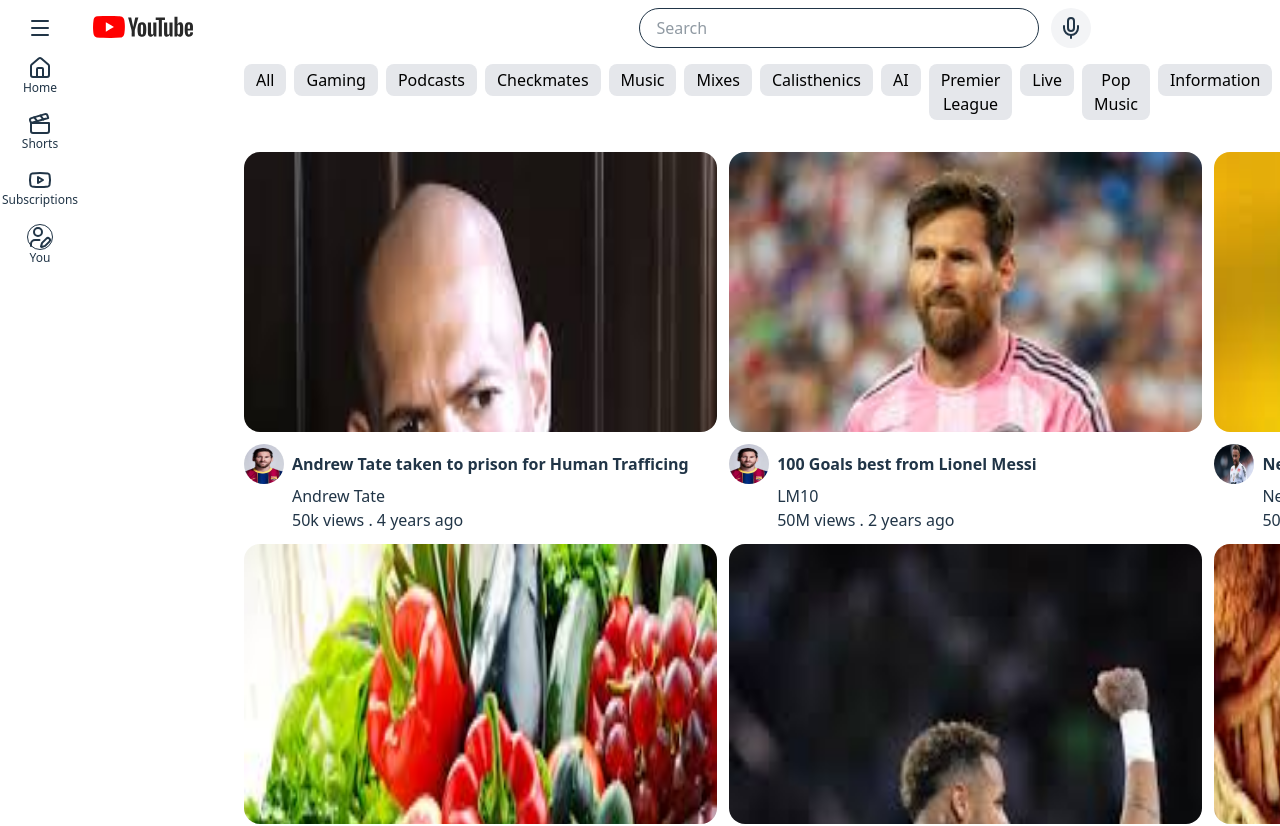
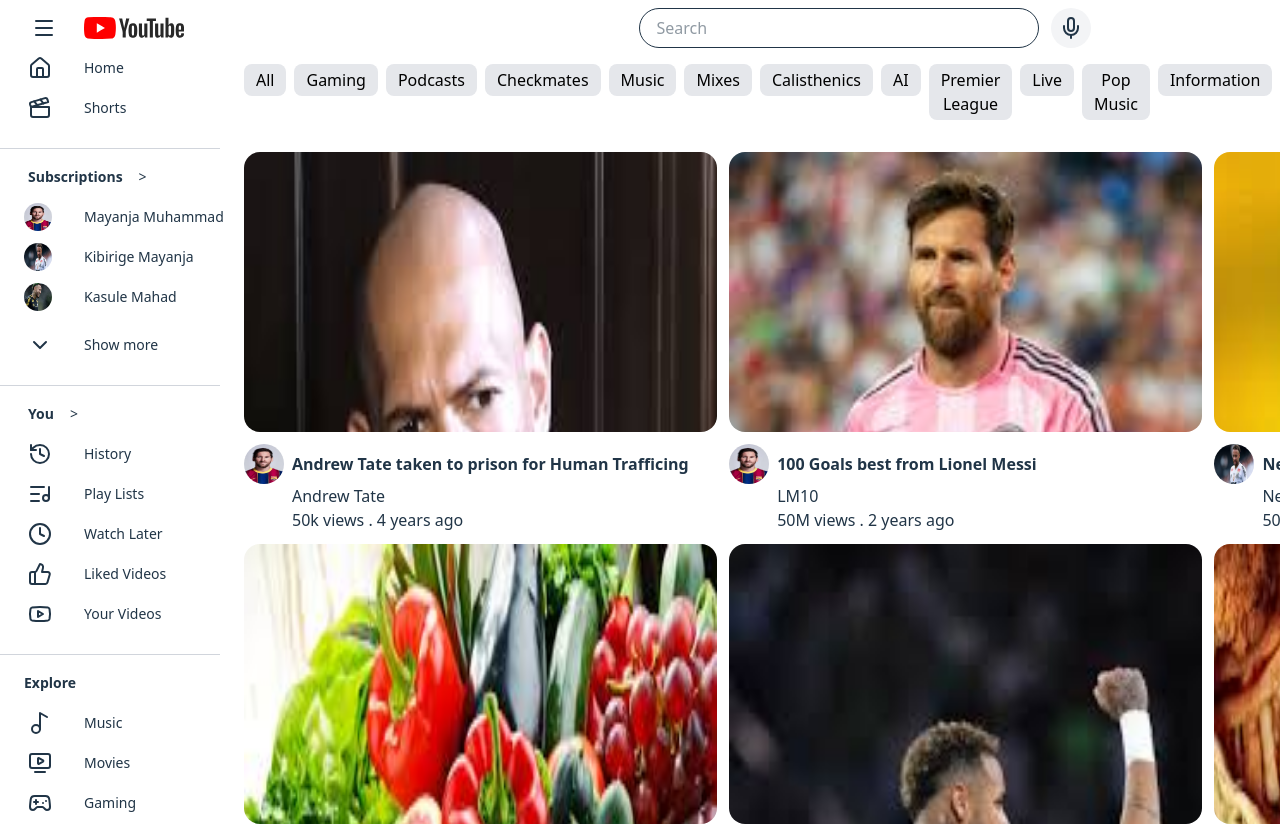
Before and after one commit to mayanjer/YouTube-clone, a React (Vite) app: page / in a window 1280 px wide. Shown: the top 826 px of the page. Built offline with nearby package versions, Linux system fonts and the light colour scheme.

Commit message:
added some padding onto the buttons

```diff
--- a/src/components/SideBar.jsx
+++ b/src/components/SideBar.jsx
@@ -15,6 +15,8 @@
   BadgeQuestionMark,
   MessageCircleReply,
   Menu,
+  ChevronDown,
+  ChevronUp,
 } from "lucide-react";
 import { SUBSCRIPTIONS } from "../data";
 import { useState } from "react";
@@ -25,7 +27,6 @@
   const simpleSideBar = (
     <section className="w-61 grid grid-cols-3" id="simple-side-bar">
       <div className="w-20 flex flex-col items-center col-start-1">
-
         {/* return the button and menu here in case of issues */}
 
         {/* here in between */}
@@ -61,7 +62,7 @@
 
       {/* return the button and menu here in case of issues */}
 
-        {/* here in between */}
+      {/* here in between */}
       <img
         src={youtubeLogo}
         alt=""
@@ -71,10 +72,13 @@
   );
 
   // detailed sidebar rendered on click of the menu icon
+
+  const [visible, setVisible] = useState(3);
+  const visibleSubscribers = SUBSCRIPTIONS.slice(0, visible);
+
   const detailedSideBar = (
     <section className="ml-6 flex flex-col w-55 text-sm" id="detailed-side-bar">
       <div className="flex gap-5">
-
         <button
           onClick={toggleDetailedSideBar}
           className="hover:bg-gray-300 rounded-full w-10 h-10 flex items-center justify-center "
@@ -103,14 +107,39 @@
         {">"}
       </h5>
       <div>
-        {SUBSCRIPTIONS.map(({ name, imageSource }) => (
-          <p className="flex gap-8 items-center hover:bg-gray-300 h-10 rounded-xl" key={imageSource}>
+        {visibleSubscribers.map(({ name, imageSource }) => (
+          <p
+            className="flex gap-8 items-center hover:bg-gray-300 h-10 rounded-xl"
+            key={imageSource}
+          >
             <span className="rounded-full h-7 w-7 overflow-hidden">
               <img src={imageSource} className="h-full w-full" />
             </span>
             {name}
           </p>
         ))}
+
+        {visible < SUBSCRIPTIONS.length ? (
+          <div className="hover:bg-gray-300 rounded-xl">
+            <button
+              onClick={() => setVisible(SUBSCRIPTIONS.length)}
+              className="flex gap-8   h-10 items-center px-1 mt-2"
+            >
+              <ChevronDown />
+              Show more
+            </button>
+          </div>
+        ) : (
+          <div className="hover:bg-gray-300 rounded-xl">
+            <button
+              onClick={() => setVisible(3)}
+              className="flex gap-8   h-10 items-center px-1 mt-2"
+            >
+              <ChevronUp />
+              Show less
+            </button>
+          </div>
+        )}
       </div>
       <hr className="w-55 border-gray-300 mt-5 -ml-6" />
 
@@ -184,17 +213,15 @@
       </div>
     </section>
   );
-
   const [sideBar, setSideBar] = useState(simpleSideBar);
 
   function toggleSimpleSideBar() {
-    setSideBar(detailedSideBar)
+    setSideBar(detailedSideBar);
   }
 
   function toggleDetailedSideBar() {
-    setSideBar(simpleSideBar)
+    setSideBar(simpleSideBar);
   }
 
-
-  return sideBar;
+  return detailedSideBar;
 }
--- a/src/components/TitleBar.jsx
+++ b/src/components/TitleBar.jsx
@@ -3,7 +3,7 @@
 
 export default function TitleBar() {
   return (
-    <section className="flex ml-5 ">
+    <section className="flex flex-row ml-5">
 
       <span className="flex gap-3 mx-auto">
         <input
--- a/src/data.js
+++ b/src/data.js
@@ -18,6 +18,10 @@
 export const SUBSCRIPTIONS = [
   { name: "Mayanja Muhammad", imageSource: dp_1 },
   { name: "Kibirige Mayanja", imageSource: dp_2 },
+  { name: "Kasule Mahad", imageSource: dp_3 },
+  { name: "Kasule Mahad", imageSource: dp_3 },
+  { name: "Kasule Mahad", imageSource: dp_3 },
+  { name: "Kasule Mahad", imageSource: dp_3 },
   { name: "Kasule Mahad", imageSource: dp_3 },
 ];
 
```
